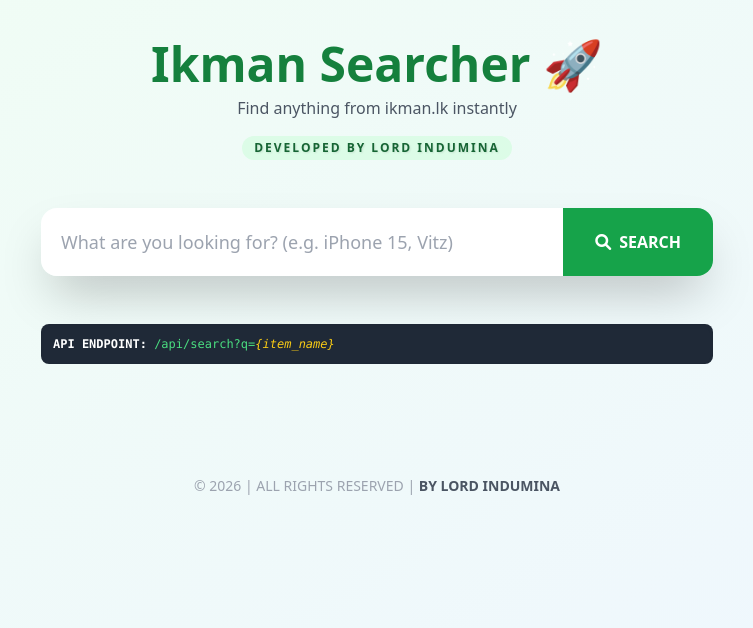
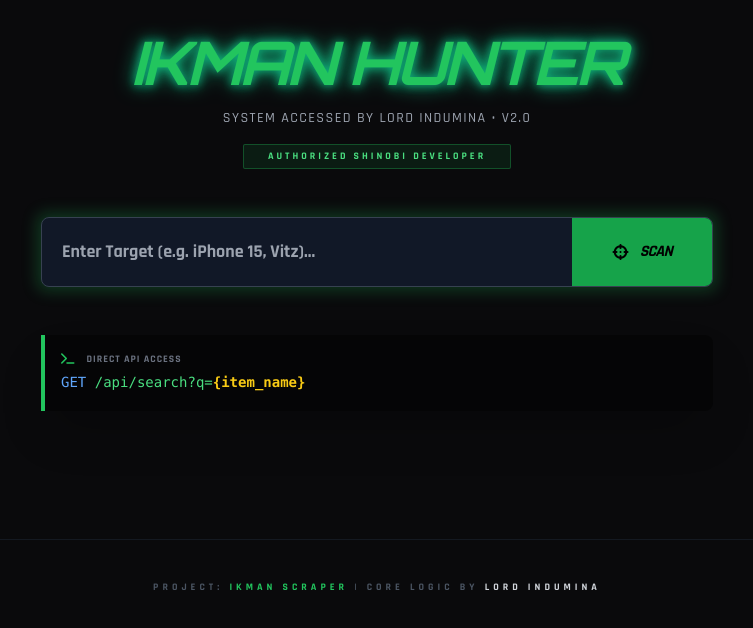
Before and after one commit to shashendraindumina44-gif/ikman.lk-scrap, a website: page public/index.html in a window 1280 px wide. Shown: the whole page, without its empty margins (263-1016 px from the left). Drawn offline with nearby package versions, Linux system fonts and the light colour scheme.

Commit message:
Enhance index.html with new styles and structure
Updated styles and layout for improved aesthetics and functionality.

```diff
--- a/public/index.html
+++ b/public/index.html
@@ -6,48 +6,99 @@
     <title>Ikman Scraper | BY LORD INDUMINA</title>
     <script src="https://cdn.tailwindcss.com"></script>
     <link rel="stylesheet" href="https://cdnjs.cloudflare.com/ajax/libs/font-awesome/6.0.0/css/all.min.css">
+    <link href="https://fonts.googleapis.com/css2?family=Orbitron:wght@400;700&family=Rajdhani:wght@500;700&display=swap" rel="stylesheet">
     <style>
-        .glass-card { background: rgba(255, 255, 255, 0.95); backdrop-filter: blur(10px); }
-        .footer-brand { letter-spacing: 2px; text-shadow: 1px 1px 2px rgba(0,0,0,0.1); }
+        body {
+            background: #0a0a0c;
+            color: #e0e0e0;
+            font-family: 'Rajdhani', sans-serif;
+        }
+        .anime-title {
+            font-family: 'Orbitron', sans-serif;
+            text-shadow: 0 0 10px #10b981, 0 0 20px #10b981;
+        }
+        .cyber-card {
+            background: rgba(20, 20, 25, 0.8);
+            border: 1px solid rgba(16, 185, 129, 0.2);
+            backdrop-filter: blur(10px);
+            transition: all 0.4s cubic-bezier(0.175, 0.885, 0.32, 1.275);
+        }
+        .cyber-card:hover {
+            border-color: #10b981;
+            box-shadow: 0 0 20px rgba(16, 185, 129, 0.4);
+            transform: scale(1.02);
+        }
+        .search-glow:focus {
+            box-shadow: 0 0 15px rgba(16, 185, 129, 0.5);
+        }
+        .price-tag {
+            background: linear-gradient(90deg, #059669, #10b981);
+            clip-path: polygon(10% 0%, 100% 0%, 90% 100%, 0% 100%);
+        }
+        .loader {
+            width: 80px;
+            height: 80px;
+            border: 5px solid #1a1a1a;
+            border-top: 5px solid #10b981;
+            border-radius: 50%;
+            animation: spin 1s linear infinite;
+        }
+        @keyframes spin { 0% { transform: rotate(0deg); } 100% { transform: rotate(360deg); } }
+
+        /* Floating Animation for Header */
+        .float { animation: floating 3s ease-in-out infinite; }
+        @keyframes floating {
+            0% { transform: translateY(0px); }
+            50% { transform: translateY(-10px); }
+            100% { transform: translateY(0px); }
+        }
     </style>
 </head>
-<body class="bg-gradient-to-br from-green-50 to-blue-50 min-h-screen font-sans">
+<body class="min-h-screen">
 
     <div class="container mx-auto py-10 px-4">
         <header class="text-center mb-12">
-            <h1 class="text-5xl font-extrabold text-green-700 mb-2">Ikman Searcher 🚀</h1>
-            <p class="text-gray-600 font-medium">Find anything from ikman.lk instantly</p>
-            <div class="mt-4 inline-block bg-green-100 text-green-800 text-xs px-3 py-1 rounded-full font-bold uppercase footer-brand">
-                Developed by Lord Indumina
+            <div class="float inline-block">
+                <h1 class="text-6xl font-black text-green-500 mb-2 anime-title italic tracking-tighter">IKMAN HUNTER</h1>
+            </div>
+            <p class="text-gray-400 font-medium tracking-widest uppercase text-sm">System Accessed by Lord Indumina • V2.0</p>
+            <div class="mt-4 inline-block border border-green-500/30 bg-green-500/10 text-green-400 text-[10px] px-6 py-1 rounded-sm font-bold uppercase tracking-[0.3em]">
+                Authorized Shinobi Developer
             </div>
         </header>
 
-        <!-- Search Bar -->
-        <div class="flex max-w-2xl mx-auto mb-12 shadow-2xl rounded-2xl overflow-hidden">
-            <input type="text" id="keyword" placeholder="What are you looking for? (e.g. iPhone 15, Vitz)"
-                class="w-full p-5 border-none focus:outline-none text-lg">
-            <button onclick="search()" class="bg-green-600 text-white px-8 py-5 font-bold hover:bg-green-700 transition-all flex items-center gap-2">
-                <i class="fas fa-search"></i> SEARCH
-            </button>
+        <div class="flex max-w-2xl mx-auto mb-12 relative group">
+            <div class="absolute -inset-1 bg-green-500 rounded-lg blur opacity-25 group-hover:opacity-50 transition duration-1000"></div>
+            <div class="relative flex w-full bg-gray-900 rounded-lg overflow-hidden border border-gray-700">
+                <input type="text" id="keyword" placeholder="Enter Target (e.g. iPhone 15, Vitz)..."
+                    class="w-full bg-transparent p-5 text-white focus:outline-none text-lg search-glow font-semibold">
+                <button onclick="search()" class="bg-green-600 hover:bg-green-500 text-black px-10 font-black transition-all flex items-center gap-3 uppercase tracking-tighter italic">
+                    <i class="fas fa-crosshairs"></i> SCAN
+                </button>
+            </div>
         </div>
 
-        <!-- API Endpoint Info (Visible for Developers) -->
-        <div class="max-w-2xl mx-auto mb-8 bg-gray-800 text-green-400 p-3 rounded-lg text-xs font-mono shadow-inner">
-            <span class="text-white font-bold">API ENDPOINT:</span> /api/search?q=<span class="italic text-yellow-400">{item_name}</span>
+        <div class="max-w-2xl mx-auto mb-12 bg-black/50 border-l-4 border-green-500 p-4 rounded-r-lg shadow-2xl">
+            <div class="flex items-center gap-3 mb-1">
+                <i class="fas fa-terminal text-green-500 text-xs"></i>
+                <span class="text-gray-500 text-[10px] font-bold tracking-widest uppercase">Direct API Access</span>
+            </div>
+            <code class="text-sm font-mono"><span class="text-blue-400">GET</span> <span class="text-green-400">/api/search?q=</span><span class="text-yellow-400 font-bold">{item_name}</span></code>
         </div>
 
-        <!-- Loading Spinner -->
-        <div id="loading" class="hidden text-center py-10">
-            <div class="inline-block animate-spin rounded-full h-12 w-12 border-t-4 border-b-4 border-green-600"></div>
-            <p class="mt-4 text-green-700 font-bold">Searching Ikman database...</p>
+        <div id="loading" class="hidden text-center py-20">
+            <div class="loader inline-block mb-4"></div>
+            <p class="text-green-500 font-bold tracking-[0.5em] animate-pulse">EXTRACTING DATA...</p>
         </div>
 
-        <!-- Results Grid -->
         <div id="results" class="grid grid-cols-1 md:grid-cols-2 lg:grid-cols-3 xl:grid-cols-4 gap-8"></div>
     </div>
 
-    <footer class="text-center py-10 text-gray-400 text-sm">
-        <p>© 2026 | ALL RIGHTS RESERVED | <span class="font-bold text-gray-600">BY LORD INDUMINA</span></p>
+    <footer class="text-center py-10 border-t border-gray-800/50 mt-10">
+        <p class="text-gray-600 text-[10px] tracking-[0.4em] uppercase font-bold">
+            Project: <span class="text-green-500">Ikman Scraper</span> | Core Logic by
+            <span class="text-gray-300">Lord Indumina</span>
+        </p>
     </footer>
 
     <script>
@@ -56,13 +107,12 @@
             const resultsDiv = document.getElementById('results');
             const loading = document.getElementById('loading');
 
-            if (!keyword) return alert("Type something machan!");
+            if (!keyword) return alert("Identify your target first, machan!");
 
             resultsDiv.innerHTML = "";
             loading.classList.remove('hidden');
 
             try {
-                // Connect to our serverless API
                 const response = await fetch(`/api/search?q=${encodeURIComponent(keyword)}`);
                 const result = await response.json();
 
@@ -70,30 +120,34 @@
 
                 if (!result.success || result.data.length === 0) {
                     resultsDiv.innerHTML = `
-                        <div class="col-span-full text-center py-10">
-                            <i class="fas fa-search-minus text-5xl text-gray-300 mb-4"></i>
-                            <p class="text-xl text-gray-500">No items found for "${keyword}"! 😢</p>
+                        <div class="col-span-full text-center py-20 bg-gray-900/50 rounded-3xl border border-dashed border-gray-700">
+                            <i class="fas fa-ghost text-6xl text-gray-700 mb-6 animate-bounce"></i>
+                            <p class="text-2xl text-gray-500 font-bold tracking-widest uppercase italic">Target Not Found in Database!</p>
                         </div>`;
                     return;
                 }
 
                 result.data.forEach(item => {
                     resultsDiv.innerHTML += `
-                        <div class="glass-card rounded-2xl shadow-lg hover:shadow-2xl transition-all duration-300 transform hover:-translate-y-2 border border-gray-100 overflow-hidden">
-                            <div class="relative">
-                                <img src="${item.image}" class="w-full h-52 object-cover" alt="item">
-                                <div class="absolute top-2 right-2 bg-green-600 text-white px-3 py-1 rounded-lg font-bold text-sm shadow-md">
+                        <div class="cyber-card rounded-xl shadow-2xl overflow-hidden group">
+                            <div class="relative overflow-hidden">
+                                <img src="${item.image}" class="w-full h-56 object-cover opacity-80 group-hover:opacity-100 transition duration-500 group-hover:scale-110" alt="item">
+                                <div class="price-tag absolute bottom-0 right-0 px-6 py-2 text-black font-black text-lg shadow-2xl">
                                     ${item.price}
                                 </div>
+                                <div class="absolute top-0 left-0 p-2">
+                                    <div class="bg-black/60 text-[8px] px-2 py-1 rounded border border-green-500/30 text-green-500 font-bold uppercase tracking-tighter">Live Intel</div>
+                                </div>
                             </div>
-                            <div class="p-5">
-                                <h2 class="text-md font-bold text-gray-800 h-12 overflow-hidden mb-2">${item.title}</h2>
-                                <div class="flex items-center text-gray-500 text-xs mb-4">
-                                    <i class="fas fa-map-marker-alt mr-2 text-red-500"></i>
-                                    <span>${item.info}</span>
+                            <div class="p-6">
+                                <h2 class="text-lg font-bold text-gray-100 h-14 overflow-hidden mb-4 leading-tight group-hover:text-green-400 transition-colors uppercase tracking-tight">${item.title}</h2>
+                                <div class="flex items-center text-gray-400 text-xs mb-6 font-bold tracking-wider">
+                                    <i class="fas fa-map-marker-alt mr-2 text-green-500"></i>
+                                    <span class="uppercase">${item.info}</span>
                                 </div>
-                                <a href="${item.link}" target="_blank" class="block text-center bg-gray-100 hover:bg-green-600 hover:text-white text-green-700 font-bold py-2 rounded-xl transition-colors">
-                                    VIEW AD
+                                <a href="${item.link}" target="_blank" class="relative group/btn block text-center overflow-hidden py-3 rounded-lg border border-green-500/50">
+                                    <span class="relative z-10 text-green-500 group-hover/btn:text-black font-black uppercase italic tracking-tighter transition-colors duration-300">View Classified Ad</span>
+                                    <div class="absolute inset-0 bg-green-500 translate-y-[101%] group-hover/btn:translate-y-0 transition-transform duration-300"></div>
                                 </a>
                             </div>
                         </div>
@@ -101,7 +155,7 @@
                 });
             } catch (err) {
                 loading.classList.add('hidden');
-                alert("Something went wrong with the API!");
+                alert("Critical System Error: API Connection Failed!");
             }
         }
     </script>
```
